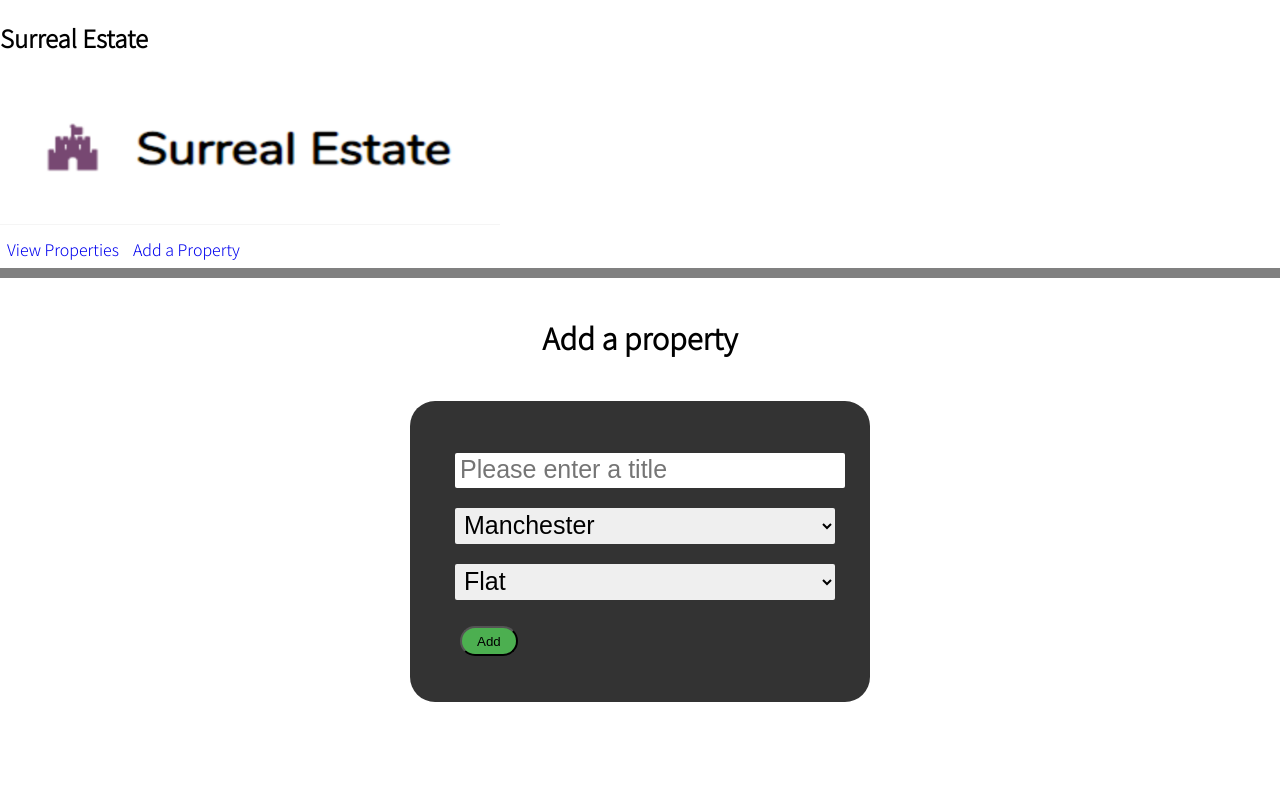
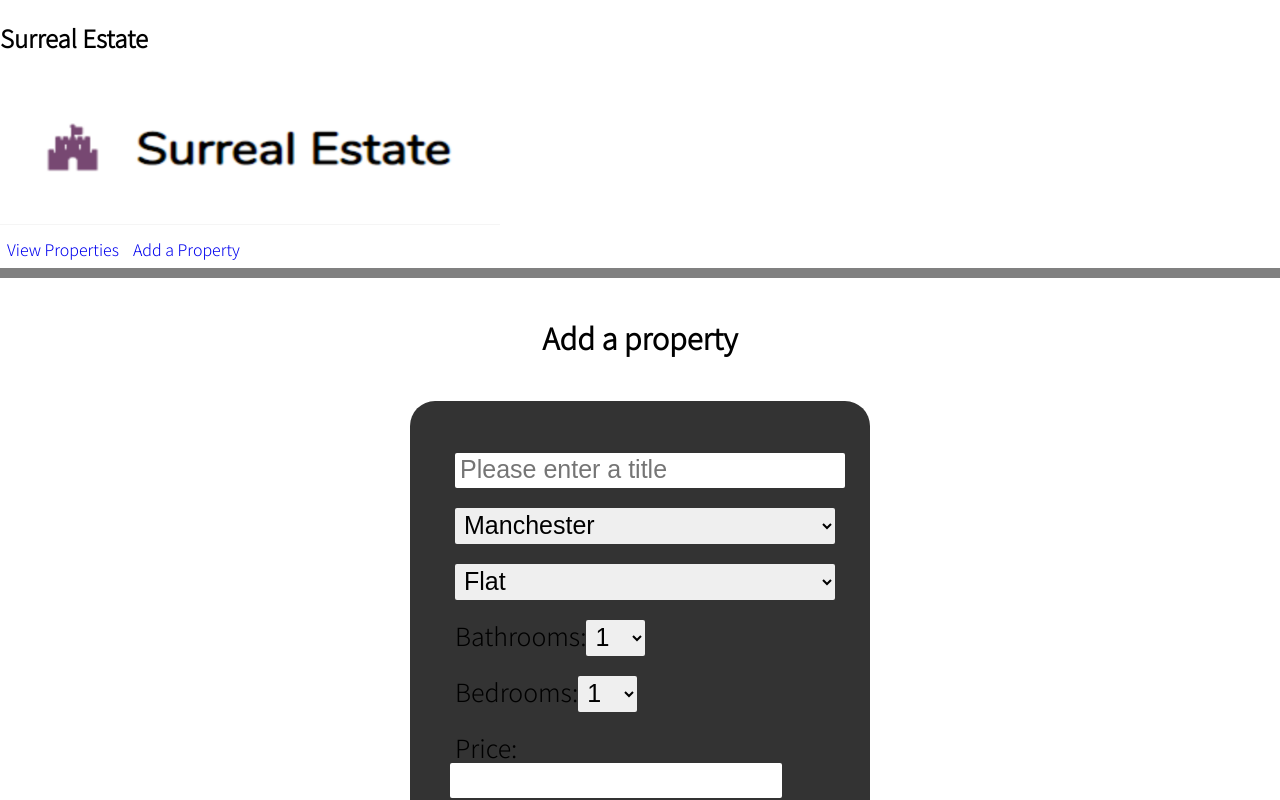
Before and after one commit to Ajaymueller/Surreal-estate-app, a React (Create React App) app: page /add-property in a window 1280 px wide. Shown: the top 800 px of the page. Built offline with nearby package versions, Linux system fonts and the light colour scheme.

Commit message:
fields added to initial state for form

```diff
--- a/src/components/AddProperty.js
+++ b/src/components/AddProperty.js
@@ -1,6 +1,8 @@
 import React, { useState } from 'react';
 import '../styles/AddProperty.css';
-import addProperty from '../requests/addProperty';
+//import addProperty from '../requests/addProperty';
+import axios from 'axios';
+import Alert from './Alert';
 
 const AddProperty = () => {
 
@@ -9,14 +11,43 @@ const AddProperty = () => {
         title: '',
         city: 'Manchester',
         type: '',
-    }
+        bathrooms: '',
+        bedrooms: '',
+        price: '',
+        email: '',
+    },
+    alert: {
+        message: '',
+        isSuccess: false,
+    },
 }
 
     const [fields, setFields] = useState(initialState.fields);
 
+    const [alert, setAlert] = useState(initialState.alert);
+
     const handleAddProperty = (event) => {
         event.preventDefault();
-        addProperty(fields);
+        setAlert({ message: "", isSuccess: false });
+        //addProperty(fields);
+        axios
+        .post('http://localhost:4000/api/v1/PropertyListing', { title: title.value, city: city.value, type: type.value })
+        .then((response) => {
+        console.log(response)
+        setAlert({
+            message: "Property Added",
+            isSuccess: true,
+          })
+    }).
+    catch((err) => {
+    console.log(err);
+    setAlert({
+        message: "Server error. Please try again later.",
+        isSuccess: false,
+      })
+    })
+
+
     }
 
     const handleFieldChange = (event) => {
@@ -70,12 +101,62 @@ const AddProperty = () => {
                     </select>
                 </label>
                 </div>
+                <div className="bathroom-input">
+                    <label htmlFor="bathroom">
+                        Bathrooms:<select
+                        id="bathrooms"
+                        name="bathrooms"
+                        value={fields.bathrooms}
+                        onChange={handleFieldChange}>
+                            <option value="1">1</option>
+                            <option value="2">2</option>
+                            <option value="3">3</option>
+                            <option value="4">4</option>
+                            <option value="5">5</option>
+                            <option value="6+">6+</option>
+                        </select>
+                    </label>
+                </div>
+                <div className="bedroom-input">
+                    <label htmlFor="bedroom">
+                        Bedrooms:<select
+                        id="bedrooms"
+                        name="bedrooms"
+                        value={fields.bedrooms}
+                        onChange={handleFieldChange}>
+                            <option value="1">1</option>
+                            <option value="2">2</option>
+                            <option value="3">3</option>
+                            <option value="4">4</option>
+                            <option value="5">5</option>
+                            <option value="6+">6+</option>
+                        </select>
+                    </label>
+                </div>
+                <div className="price-input">
+                    <label htmlFor="price">
+                        Price: <input type="text"
+                        id="price"
+                        value={fields.price}
+                        onChange={handleFieldChange} />
+                    </label>
+                </div>
+                <div className="email-input">
+                    <label htmlFor="email">
+                        Email:<input type="email"
+                        id="email"
+                        value={fields.email}
+                        onChange={handleFieldChange} />
+                    </label>
+                </div>
                 <div className="add-btn">
                 <label htmlFor="add">
                 <button type="submit"
                 className="btn">Add</button>
                 </label>
                 </div>
+                {alert.message &&
+                (<Alert message={alert.message} success={alert.isSuccess} />)}
             </form>
         </div>
     )
--- a/src/components/Alert.js
+++ b/src/components/Alert.js
@@ -2,10 +2,21 @@ import React from 'react';
 import PropTypes from "prop-types";
 
 const Alert = ({ message, success }) => {
+    return (
     <div className={`Alert alert-${success ? "success" : "error" }`}>
         {message}
     </div>
+    )
 
 }
 
+Alert.propTypes = {
+    message: PropTypes.string.isRequired,
+    success: PropTypes.bool,
+};
+
+Alert.defaultProps = {
+    success: false,
+};
+
 export default Alert;
--- a/src/components/App.js
+++ b/src/components/App.js
@@ -22,6 +22,7 @@ function App() {
           <AddProperty />
 
         </Route>
+        <Alert />
 
 
       </Switch>
--- a/src/styles/AddProperty.css
+++ b/src/styles/AddProperty.css
@@ -13,7 +13,7 @@
     margin: 20px;
     border-radius: 25px;
     background: rgba(0,0,0,0.8);
-    height: 30vh;
+    height: 65vh;
     width: 50vh;
 }
 
```
Also changed, not shown: src/components/PropertyCard.js (added, +8 -0 lines).
